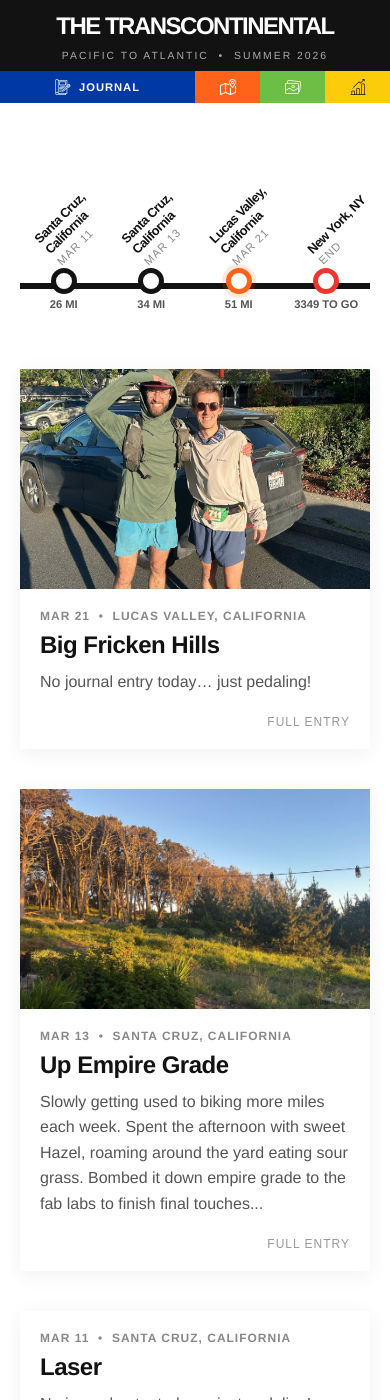
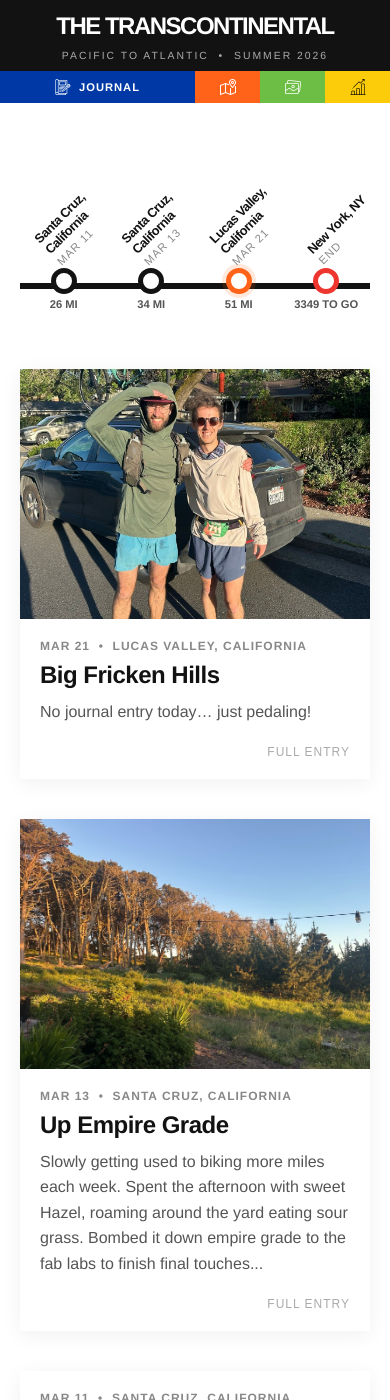
Before and after one commit to mschiller87/bike-tracker, a Jekyll site: the page built from index.html, in a window 390 px wide and 1400 px high. Built offline with Jekyll 4.4.1, drawn with Linux system fonts in a browser that asks for light colours.

Commit message:
Update index.html

```diff
--- a/index.html
+++ b/index.html
@@ -25,65 +25,94 @@
     .post-card {
         display: flex;
         flex-direction: row;
-        /* 'stretch' forces the image to be the exact same height as the text box */
-        align-items: stretch;
         background: #fff;
         margin-bottom: 40px;
-        box-shadow: 0 4px 20px rgba(0,0,0,0.06); /* Soft shadow since borders are gone */
-        overflow: hidden; /* Keeps the image neatly inside the corners */
-        transition: all 0.3s ease;
+        box-shadow: 0 4px 20px rgba(0,0,0,0.06);
+        overflow: hidden;
     }
 
+    /* Hard-coded Square Thumbnail */
     .post-thumbnail {
-        width: 220px; /* Slightly wider to look better flush */
+        width: 250px;
+        height: 250px;
         flex-shrink: 0;
         background-color: #f4f4f4;
-        transition: all 0.3s ease;
     }
-
-    /* Display block and object-fit cover ensure the image perfectly fills the container */
     .post-thumbnail img { width: 100%; height: 100%; object-fit: cover; display: block; }
 
-    /* The text box gets its own padding now since the card itself has none */
+    /* Flexbox wizardry to pin the button to the bottom right */
     .post-content {
         flex: 1;
         min-width: 0;
-        padding: 30px;
+        padding: 25px 30px;
         display: flex;
         flex-direction: column;
+        min-height: 250px; /* Matches the thumbnail height to ensure perfect pinning */
+        box-sizing: border-box;
     }
 
     .post-meta { font-weight: bold; color: #888; text-transform: uppercase; font-size: 0.75rem; letter-spacing: 1px; margin-bottom: 8px; }
     .post-content h2 { font-size: 1.5rem; margin: 0 0 10px 0; letter-spacing: -0.5px; color: #121212; }
     .post-preview p { font-size: 1rem; line-height: 1.6; color: #555; margin: 0; }
 
-    .post-full { display: none; font-size: 1rem; line-height: 1.6; color: #333; margin-top: 15px; }
-    .post-full img { max-width: 100%; height: auto; border-radius: 4px; margin: 20px 0; }
-    .post-full h3 { margin-top: 25px; margin-bottom: 10px; font-size: 1.2rem; text-transform: uppercase; letter-spacing: 1px; color: #121212; }
+    .post-full { display: none; font-size: 1rem; line-height: 1.6; color: #333; margin-top: 10px; }
+
+    /* The Post-Expansion Image Grid */
+    .post-image-grid {
+        display: grid;
+        grid-template-columns: repeat(auto-fill, minmax(180px, 1fr));
+        gap: 15px;
+        margin-top: 30px;
+        border-top: 1px solid #eee;
+        padding-top: 25px;
+    }
+    .post-image-grid img {
+        width: 100%;
+        height: 180px;
+        object-fit: cover;
+        cursor: pointer;
+        border-radius: 2px;
+        transition: opacity 0.2s;
+    }
+    .post-image-grid img:hover { opacity: 0.8; }
 
     /* The Subdued, Bottom-Right Toggle Link */
     .expand-toggle {
         background: none; border: none; padding: 0;
         font-size: 0.75rem;
-        color: #999; /* Light grey */
+        color: #aaa;
         text-transform: uppercase;
         letter-spacing: 1px;
         cursor: pointer;
-        align-self: flex-end; /* Pushes it to the far right */
-        margin-top: 20px; /* Gives it breathing room from the text above */
+        align-self: flex-end; /* Pins it to the right */
+        margin-top: auto;     /* Pins it to the bottom */
         transition: color 0.2s;
     }
-    .expand-toggle:hover { color: #121212; } /* Darkens slightly when hovered */
+    .expand-toggle:hover { color: #121212; }
 
-    /* When expanded, stack everything vertically so images get full width */
+    /* Expanded Layout Adjustments */
     .post-card.expanded { flex-direction: column; }
-    .post-card.expanded .post-thumbnail { width: 100%; height: 350px; }
+
+    /* LIGHTBOX CSS */
+    .lightbox-overlay {
+        display: none; position: fixed; z-index: 9999; left: 0; top: 0;
+        width: 100%; height: 100%; background-color: rgba(18,18,18,0.95);
+        justify-content: center; align-items: center;
+    }
+    .lightbox-overlay.active { display: flex; }
+    #lightbox-img { max-width: 90%; max-height: 80vh; border: 2px solid #fff; box-shadow: 0 4px 20px rgba(0,0,0,0.5); }
+    .close-lightbox { position: absolute; top: 20px; right: 30px; color: white; font-size: 40px; font-weight: bold; cursor: pointer; }
+    .prev-lightbox, .next-lightbox { cursor: pointer; position: absolute; top: 50%; transform: translateY(-50%); padding: 20px; color: white; font-weight: bold; font-size: 30px; user-select: none; transition: background 0.2s; }
+    .prev-lightbox { left: 20px; }
+    .next-lightbox { right: 20px; }
+    .prev-lightbox:hover, .next-lightbox:hover { background-color: rgba(255,255,255,0.1); }
 
     @media (max-width: 600px) {
         .journal-feed { padding: 0 20px 40px 20px; }
         .post-card { flex-direction: column; }
-        .post-thumbnail { width: 100%; height: 220px; }
-        .post-content { padding: 20px; }
+        .post-thumbnail { width: 100%; height: 250px; }
+        .post-content { padding: 20px; min-height: auto; }
+        .expand-toggle { margin-top: 20px; } /* Gives it space on mobile since min-height is gone */
         .station-node { width: 25%; }
         .angled-label { font-size: 0.8rem; width: 110px; bottom: 15px; }
         .sub-label { font-size: 0.7rem; }
@@ -129,7 +158,6 @@
         {% endif %}
 
         <div class="post-content">
-            <div>
             <div class="post-meta">{{ post.date | date: "%b %d" }} &nbsp;&bull;&nbsp; {{ post.location }}</div>
             <h2>{{ post.title }}</h2>
 
@@ -140,7 +168,6 @@
             <div class="post-full">
                 {{ post.content | markdownify }}
             </div>
-            </div>
 
             <button class="expand-toggle" onclick="togglePost(this)">Full Entry</button>
         </div>
@@ -149,22 +176,105 @@
     {% endfor %}
 </main>
 
+<div id="lightbox" class="lightbox-overlay">
+    <span class="close-lightbox" onclick="closeLightbox()">&times;</span>
+    <span class="prev-lightbox" onclick="changeLightbox(-1)">&#10094;</span>
+    <img id="lightbox-img" src="">
+    <span class="next-lightbox" onclick="changeLightbox(1)">&#10095;</span>
+</div>
+
 <script>
     function togglePost(btn) {
         const card = btn.closest('.post-card');
         const preview = card.querySelector('.post-preview');
         const full = card.querySelector('.post-full');
+        const thumbnail = card.querySelector('.post-thumbnail');
 
         if (full.style.display === 'none' || full.style.display === '') {
+            // Expand the card
             full.style.display = 'block';
             preview.style.display = 'none';
+            if (thumbnail) thumbnail.style.display = 'none'; // Hide the square thumbnail
             btn.innerHTML = 'Close Entry';
             card.classList.add('expanded');
+
+            // Automagically format the images into a gallery below the text!
+            if (!card.dataset.galleryProcessed) {
+                const galleryContainer = document.createElement('div');
+                galleryContainer.className = 'post-image-grid';
+
+                // 1. Grab the primary image from the thumbnail
+                if (thumbnail) {
+                    const primaryImgSrc = thumbnail.querySelector('img').src;
+                    galleryContainer.innerHTML += `<img src="${primaryImgSrc}" class="lightbox-trigger">`;
+                }
+
+                // 2. Grab any extra markdown images generated by Python
+                const extraImages = full.querySelectorAll('img');
+                extraImages.forEach(img => {
+                    const newImg = document.createElement('img');
+                    newImg.src = img.src;
+                    newImg.className = 'lightbox-trigger';
+                    galleryContainer.appendChild(newImg);
+                    img.remove(); // Removes the raw image from the text area
+                });
+
+                // 3. Clean up the "Today's Gallery" text header
+                const headers = full.querySelectorAll('h3');
+                headers.forEach(h => { if(h.innerText.includes('Gallery')) h.remove(); });
+
+                // 4. Append the organized gallery to the bottom of the text
+                full.appendChild(galleryContainer);
+                card.dataset.galleryProcessed = "true";
+
+                // 5. Turn on the Lightbox click events for these photos
+                setupLightboxEvents(galleryContainer);
+            }
         } else {
+            // Collapse the card back to normal
             full.style.display = 'none';
             preview.style.display = 'block';
+            if (thumbnail) thumbnail.style.display = 'block';
             btn.innerHTML = 'Full Entry';
             card.classList.remove('expanded');
         }
     }
+
+    /* LIGHTBOX LOGIC */
+    let currentGallery = [];
+    let currentIndex = 0;
+
+    function setupLightboxEvents(container) {
+        const triggers = container.querySelectorAll('.lightbox-trigger');
+        triggers.forEach((trigger, index) => {
+            trigger.onclick = function() {
+                // Creates an array of just the images in THIS specific post
+                currentGallery = Array.from(triggers).map(img => img.src);
+                currentIndex = index;
+                openLightbox();
+            };
+        });
+    }
+
+    function openLightbox() {
+        document.getElementById('lightbox').classList.add('active');
+        document.body.style.overflow = 'hidden'; // Prevents background scrolling
+        updateLightboxImage();
+    }
+
+    function closeLightbox() {
+        document.getElementById('lightbox').classList.remove('active');
+        document.body.style.overflow = 'auto';
+    }
+
+    function changeLightbox(dir) {
+        currentIndex += dir;
+        if (currentIndex >= currentGallery.length) currentIndex = 0;
+        if (currentIndex < 0) currentIndex = currentGallery.length - 1;
+        updateLightboxImage();
+    }
+
+    function updateLightboxImage() {
+        document.getElementById('lightbox-img').src = currentGallery[currentIndex];
+    }
 </script>
```
Also changed, not shown: other parts of index.html (+2 -2 lines). Lines whose indentation alone changed are shown as unchanged.
